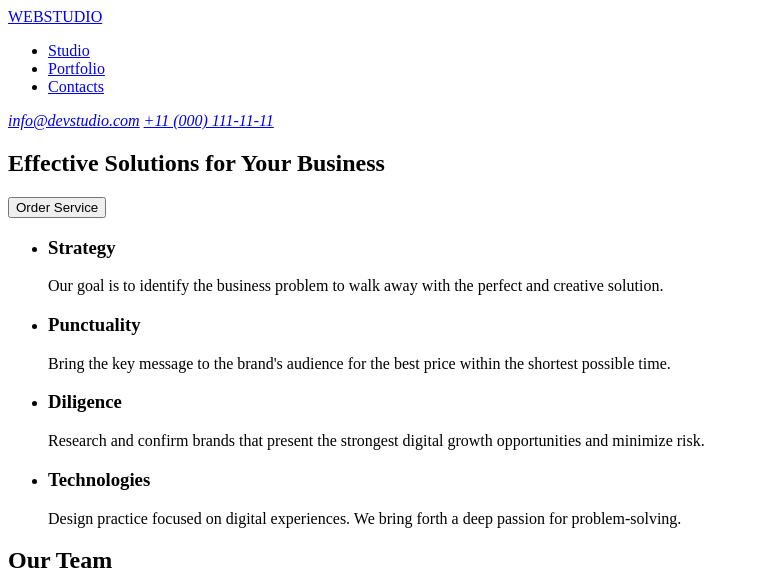
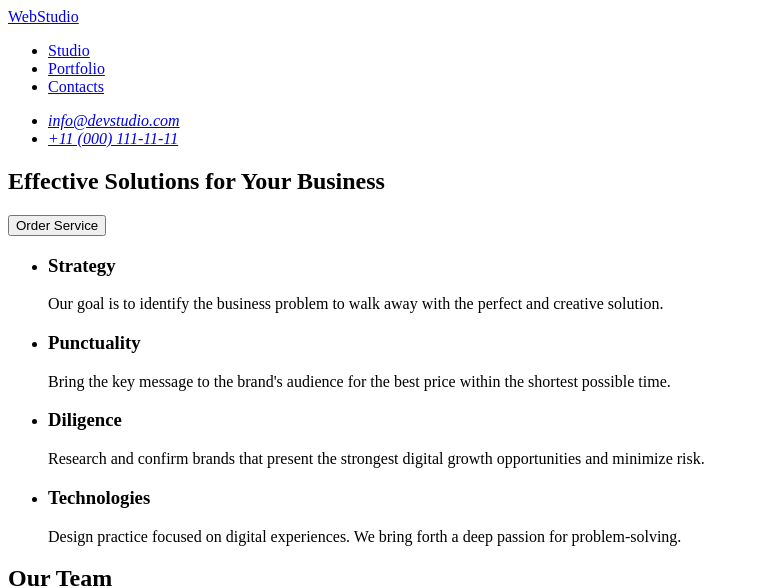
Before and after one commit to BohdanBezoglyuk/goit-markup-hw-01, a plain HTML site: page index.html in a window 1280 px wide. Shown: the top 588 px of the page, without its empty margins (0-759 px from the left). Drawn offline with Linux system fonts and the light colour scheme.

Commit message:
виправлення 1

```diff
--- a/index.html
+++ b/index.html
@@ -9,7 +9,7 @@
   <body>
     <header>
       <nav>
-        <a href="./index.html" target="_self">WEBSTUDIO</a>
+        <a href="./index.html" target="_self">WebStudio</a>
         <ul>
           <li><a href="#studio">Studio</a></li>
           <li><a href="#portfolio">Portfolio</a></li>
@@ -17,8 +17,10 @@
         </ul>
       </nav>
       <address>
-        <a href="mailto:info@devstudio.com">info@devstudio.com</a>
-        <a href="tel:110001111111">+11 (000) 111-11-11</a>
+        <ul>
+          <li><a href="mailto:info@devstudio.com">info@devstudio.com</a></li>
+          <li><a href="tel:110001111111">+11 (000) 111-11-11</a></li>
+        </ul>
       </address>
     </header>
     <main>
```
